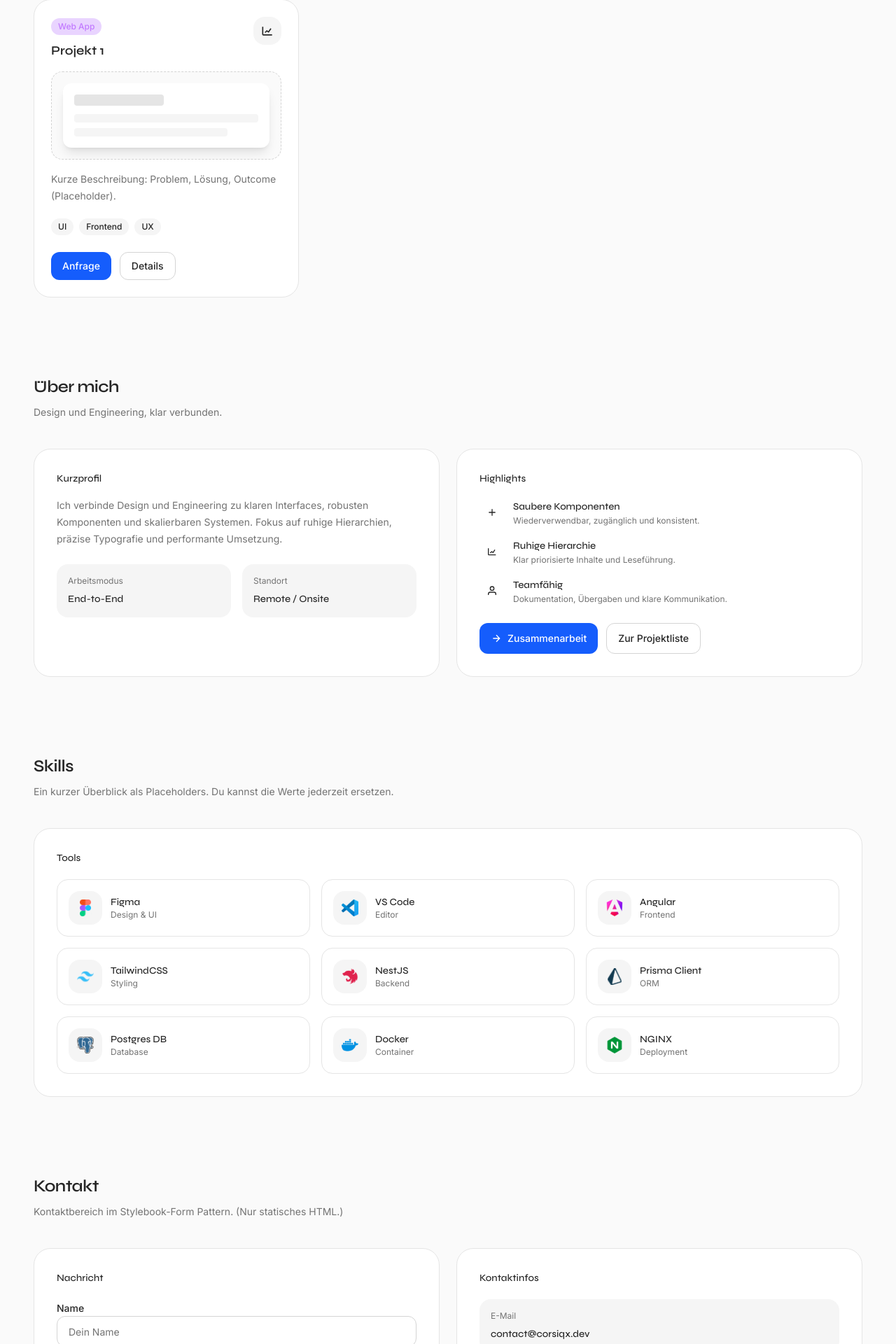
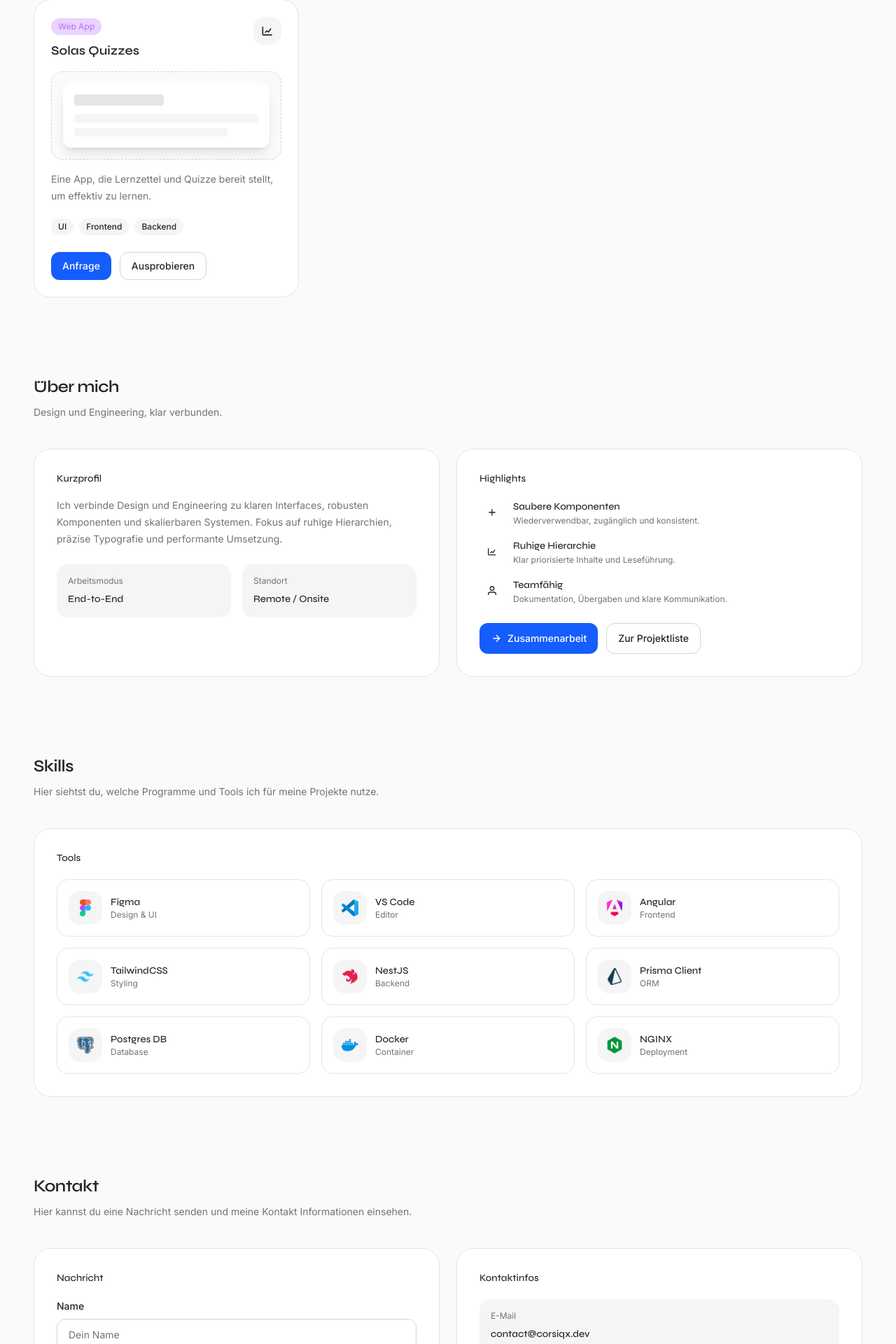
Before and after one commit to corsiqx/landing-frontend, an Angular app: page / in a window 1280 px wide. Shown: the part 833-2753 px from the top of the page at 70% size. Built offline with nearby package versions, Linux system fonts and the light colour scheme.

Commit message:
New Texts and Fixed Spacing

```diff
--- a/src/app/app.html
+++ b/src/app/app.html
@@ -195,7 +195,7 @@
                 class="inline-flex rounded-full bg-purple-200 px-2.5 py-1 text-xs font-medium text-purple-400 font-[Inter]"
                 >Web App</span
               >
-              <h3 class="text-lg font-semibold text-neutral-800 font-[Syne]">Projekt 1</h3>
+              <h3 class="text-lg font-semibold text-neutral-800 font-[Syne]">Solas Quizzes</h3>
             </div>
             <div
               class="flex h-10 w-10 items-center justify-center rounded-2xl bg-neutral-100 text-neutral-800"
@@ -225,7 +225,7 @@
           </div>
 
           <p class="mt-4 text-sm leading-6 text-neutral-500 font-[Inter]">
-            Kurze Beschreibung: Problem, Lösung, Outcome (Placeholder).
+            Eine App, die Lernzettel und Quizze bereit stellt, um effektiv zu lernen.
           </p>
 
           <div class="mt-5 flex flex-wrap gap-2">
@@ -239,7 +239,7 @@
             >
             <span
               class="rounded-full bg-neutral-100 px-2.5 py-1 text-xs font-medium text-neutral-800 font-[Inter]"
-              >UX</span
+              >Backend</span
             >
           </div>
 
@@ -254,7 +254,7 @@
               href="#"
               class="inline-flex h-10 items-center rounded-xl border border-neutral-300 px-4 text-sm font-medium text-neutral-800 transition duration-200 hover:bg-neutral-100 focus:outline-none focus:ring-2 focus:ring-neutral-400 focus:ring-offset-2 font-[Inter]"
             >
-              Details
+              Ausprobieren
             </a>
           </div>
         </article>
@@ -398,7 +398,7 @@
       <div class="space-y-2">
         <h2 class="text-2xl font-semibold tracking-tight font-[Syne]">Skills</h2>
         <p class="max-w-2xl text-sm leading-6 text-neutral-500 font-[Inter]">
-          Ein kurzer Überblick als Placeholders. Du kannst die Werte jederzeit ersetzen.
+          Hier siehtst du, welche Programme und Tools ich für meine Projekte nutze.
         </p>
       </div>
 
@@ -612,17 +612,17 @@
       <div class="space-y-2">
         <h2 class="text-2xl font-semibold tracking-tight font-[Syne]">Kontakt</h2>
         <p class="max-w-2xl text-sm leading-6 text-neutral-500 font-[Inter]">
-          Kontaktbereich im Stylebook-Form Pattern. (Nur statisches HTML.)
+          Hier kannst du eine Nachricht senden und meine Kontakt Informationen einsehen.
         </p>
       </div>
 
       <div class="grid gap-6 xl:grid-cols-2">
-        <div class="rounded-3xl border border-neutral-200 bg-white p-6 md:p-8">
+        <div class="rounded-3xl border border-neutral-200 bg-white p-6 shadow-soft-sm md:p-8">
           <p class="text-sm font-medium text-neutral-800 font-[Syne]">Nachricht</p>
 
           <form class="mt-5 space-y-5">
             <label class="block space-y-2">
-              <span class="text-sm font-medium text-neutral-800 font-[Inter]">Name</span>
+              <span class="block text-sm font-medium text-neutral-800 font-[Inter]">Name</span>
               <input
                 type="text"
                 placeholder="Dein Name"
@@ -631,7 +631,7 @@
             </label>
 
             <label class="block space-y-2">
-              <span class="text-sm font-medium text-neutral-800 font-[Inter]">E-Mail</span>
+              <span class="block text-sm font-medium text-neutral-800 font-[Inter]">E-Mail</span>
               <input
                 type="email"
                 placeholder="name@domain.de"
@@ -640,7 +640,7 @@
             </label>
 
             <label class="block space-y-2">
-              <span class="text-sm font-medium text-neutral-800 font-[Inter]">Nachricht</span>
+              <span class="block text-sm font-medium text-neutral-800 font-[Inter]">Nachricht</span>
               <textarea
                 rows="4"
                 placeholder="Worum geht es?"
```
